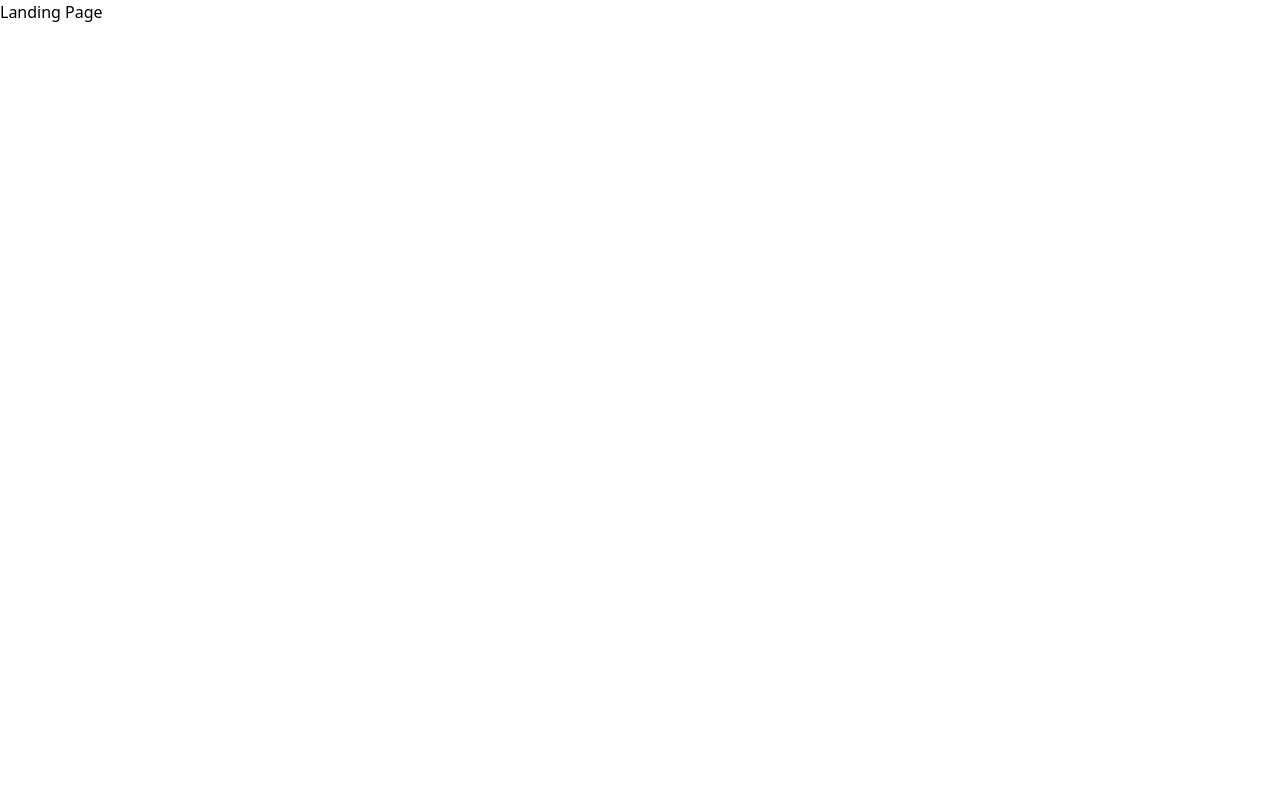
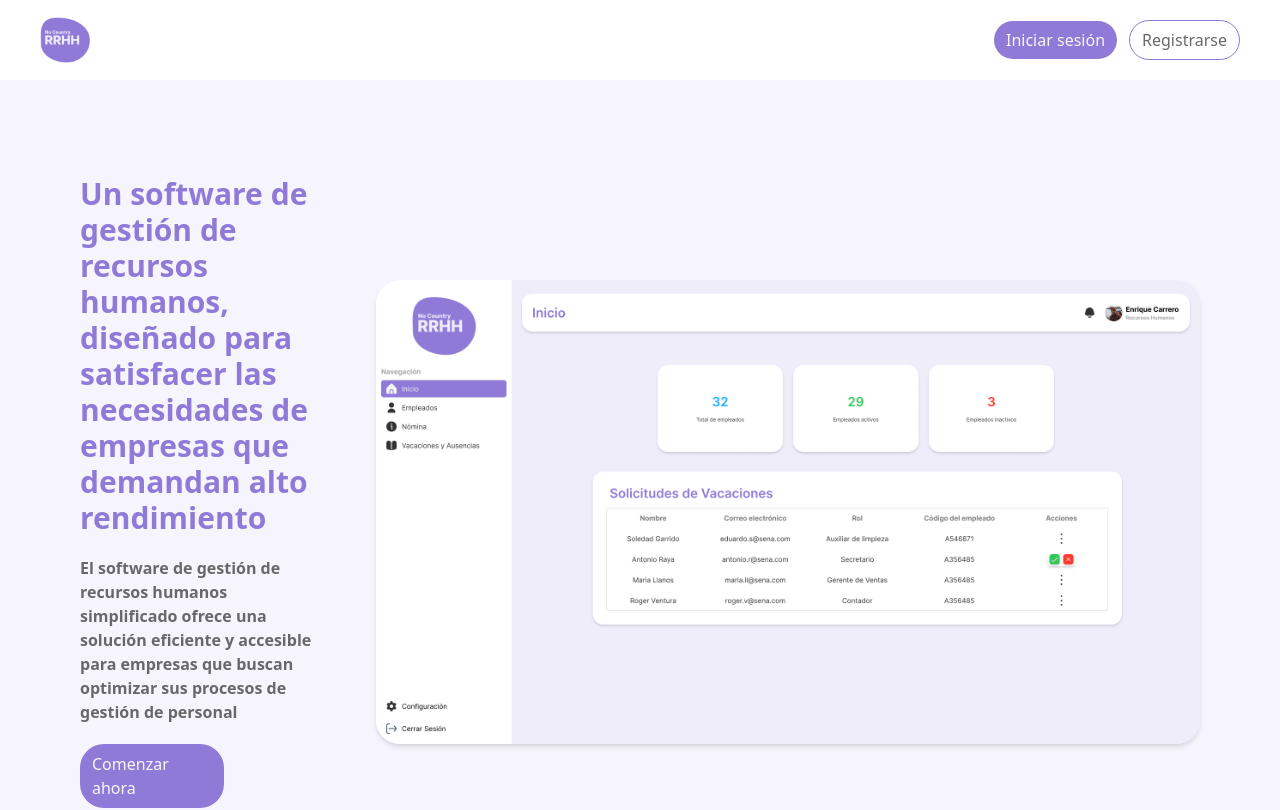
Before and after one commit to devEstivenValencia/No-Country-RRHH, a Next.js app: page / in a window 1280 px wide. Shown: the top 810 px of the page. Built offline with nearby package versions, Linux system fonts and the light colour scheme.

Commit message:
landing page y otros detalles de estilos

```diff
--- a/src/app/app/layout.tsx
+++ b/src/app/app/layout.tsx
@@ -33,7 +33,7 @@ export default function Layout ({children} : {children: React.ReactNode}) {
                     <div className="flex w-full h-screen flex-col justify-between">
                         <div className="p-4 gap-4 w-full">
                             <div className="flex flex-col items-center">
-                                <Link href=''>
+                                <Link href={APPROUTES.DASHBOARD}>
                                     <Image
 			        	    	        src='/images/purple-logo-image.png'
 			        	    	        alt='Logo'
--- a/src/app/login/page.tsx
+++ b/src/app/login/page.tsx
@@ -43,9 +43,9 @@ export default function LoginPage() {
 	}
 
 	return (
-		<section className='md:bg-secondary-300 md:min-h-screen flex justify-center items-center py-4'>
-			<div className='flex md:justify-center md:items-center md:shadow-md md:w-[1156px-2rem] md:h-[900px] md:rounded-3xl p-10 md:gap-20 bg-[#ffffff] md:mx-[2rem]'>
-				<figure className='w-[50%] md:max-w-[500px]'>
+		<section className='md:bg-primary-300 md:min-h-screen flex justify-center items-center py-4'>
+			<div className='flex md:justify-center md:items-center md:shadow-md md:w-[1156px-2rem] md:h-[600px]  md:rounded-3xl p-10 md:gap-20 bg-[#ffffff] md:mx-[2rem]'>
+				<figure className='md:w-[50%] md:max-w-[500px]'>
 					<Image
 						src='/images/login-image.png'
 						alt='Imagen Recursos'
@@ -94,7 +94,7 @@ export default function LoginPage() {
 								disabled={isSubmitting}
 								variant='default'
 								type='submit'
-								className='bg-primary-500 text-neutro-50 font-bold h-9 md:w-full md:max-w-[448px] w-72 shadow-md '
+								className='bg-primary-500 text-neutro-50 font-bold h-9 md:w-full md:max-w-[448px] w-full shadow-md '
 							>
 								{isSubmitting ? <Loader /> : 'Iniciar Sesión'}
 							</Button>
--- a/src/app/page.tsx
+++ b/src/app/page.tsx
@@ -1,7 +1,79 @@
+'use client'
+
+import { Typography } from "#/components";
+import { APPROUTES } from "#/config/APP.routes";
+import Image from "next/image";
+import Link from "next/link";
+
 export default function Home() {
 	return (
-		<div>
-			<h1>Landing Page</h1>
-		</div>
+		<section className="bg-primary-50 min-h-screen h-full">
+			<nav className="flex justify-between bg-[#FFFFFF] md:h-20 h-24 items-center fixed top-0 left-0 right-0">
+				<Link href={APPROUTES.HOME}>
+                    <Image
+			            src='/images/purple-logo-image.png'
+			            alt='Logo'
+			            width={50}
+			            height={50}
+			            className='m-3 ml-10'
+			        />
+                </Link>
+				<ul className="flex flex-row text-right gap-3 mr-10">
+					<li><Link href={APPROUTES.LOGIN} className="md:bg-primary-500 md:text-neutro-50 text-primary-500 md:border-none border border-[#FFFFFF] border-t-primary-500 md:rounded-3xl px-3 p-2 hover:font-semibold md:hover:font-normal md:hover:bg-primary-400">Iniciar sesión</Link></li>
+					<li><Link href={APPROUTES.REGISTER} className="border md:border-primary-500 border-[#FFFFFF] border-b-primary-500 md:rounded-3xl px-3 p-2 text-neutro-800 hover:font-semibold md:hover:font-normal md:hover:text-primary-500">Registrarse</Link></li>
+				</ul>
+			</nav>
+			<article className="pt-24">
+				<section className="flex md:flex-row flex-col justify-center items-center md:mx-10 md:m-10">
+					<div className="md:m-10 m-5 flex flex-col gap-5">
+						<Typography as="h3" className="text-primary-500 font-bold">Un software de gestión de recursos humanos, diseñado para satisfacer las necesidades de empresas que demandan alto rendimiento</Typography>
+						<Typography as="p" className="text-neutro-800 font-semibold">El software de gestión de recursos humanos simplificado ofrece una solución eficiente y accesible para empresas que buscan optimizar sus procesos de gestión de personal</Typography>
+						<Link href={APPROUTES.REGISTER} className="bg-primary-500 text-neutro-50 rounded-3xl px-3 p-2 w-36 mb-10 hover:bg-primary-400">Comenzar ahora</Link>
+					</div>
+					<Image
+			            src='/images/dashboard-image.png'
+			            alt='Logo'
+			            width={824}
+			            height={420}
+			            className='md:m-10 md:ml-5 rounded-3xl shadow-md'
+			        />
+				</section>
+				<section className="flex md:flex-row flex-col justify-center items-center md:mx-20">
+					<Image
+			            src='/images/woman-image.png'
+			            alt='Logo'
+			            width={524}
+			            height={120}
+			            className='md:m-10 md:ml-5 mt-10 md:mt-0'
+			        />
+					<div className="flex flex-col gap-8 m-5 mt-0">
+						<Typography as="p" className="bg-[#FFFFFF] p-4 rounded-3xl text-primary-500 font-semibold md:text-xl shadow-md">Ofrecemos soluciones integrales para la gestión de recursos humanos, adaptadas a empresas de todos los tamaños. Simplifica tus procesos de reclutamiento, selección, capacitación y gestión del personal con nuestra plataforma intuitiva y fácil de usar.</Typography>
+						<Typography as="p" className="bg-[#FFFFFF] p-4 rounded-3xl text-primary-500 font-semibold md:text-xl shadow-md">Nuestra plataforma garantiza la seguridad de tus datos con encriptación de extremo a extremo, brindándote tranquilidad y protección para toda tu información sensible. Simplifica tus procesos de reclutamiento, selección, capacitación y gestión del personal con nuestra plataforma intuitiva y altamente segura.</Typography>
+					</div>
+				</section>
+				<section className="text-center mt-10 m-5">
+					<Typography as="h3" className="text-primary-500 font-bold">¿Por qué elegir nuestra plataforma de gestión de recursos humanos?</Typography>
+					<Typography as="p" className="text-neutro-800 font-semibold mt-3">Existen varias razones para elegir nuestra plataforma por encima de otras opciones</Typography>
+					<div className="flex flex-col md:flex-row md:mx-20 gap-10 my-10">
+						<div className="bg-[#FFFFFF] p-4 rounded-3xl font-semibold shadow-md">
+							<Typography as="h5" className=" text-primary-500 mb-3">Nos adaptamos a tu crecimiento</Typography>
+							<Typography as="p" className=" text-neutro-800">Constantemente actualizamos nuestra plataforma con nuevas funcionalidades cada mes. Valoramos las opiniones de nuestros clientes y trabajamos para ofrecer las mejores herramientas de recursos humanos.</Typography>
+						</div>
+						<div className="bg-[#FFFFFF] p-4 rounded-3xl font-semibold shadow-md">
+							<Typography as="h5" className=" text-primary-500 mb-3">Tu seguridad es nuestra prioridad</Typography>
+							<Typography as="p" className=" text-neutro-800">En nuestra plataforma, la seguridad de tus datos es nuestra máxima prioridad. Utilizamos una encriptación de extremo a extremo para garantizar que toda tu información esté completamente protegida en todo momento. Puedes confiar en que tus datos estarán seguros y privados, permitiéndote gestionar tus recursos humanos con total tranquilidad y confianza.</Typography>
+						</div>
+						<div className="bg-[#FFFFFF] p-4 rounded-3xl font-semibold shadow-md">
+							<Typography as="h5" className=" text-primary-500 mb-3">Optimizando tu experiencia</Typography>
+							<Typography as="p" className=" text-neutro-800">No solo nos enfocamos en la seguridad, sino también en mejorar continuamente tu experiencia. Nuestra plataforma está diseñada para ser intuitiva y fácil de usar, lo que te permite maximizar tu eficiencia en la gestión de recursos humanos.</Typography>
+						</div>
+					</div>
+				</section>
+				<footer className="bg-primary-500 text-neutro-50 flex flex-col justify-center items-center h-28 mt-36">
+					<Typography as="p">Condiciones y políticas de privacidad</Typography>
+					<Typography as="p">© 2024 RRHH c17-118-t-php</Typography>
+				</footer>
+			</article>
+		</section>
 	)
 }
```
Also changed, not shown: public/images/dashboard-image.png (added), public/images/woman-image.png (added).
